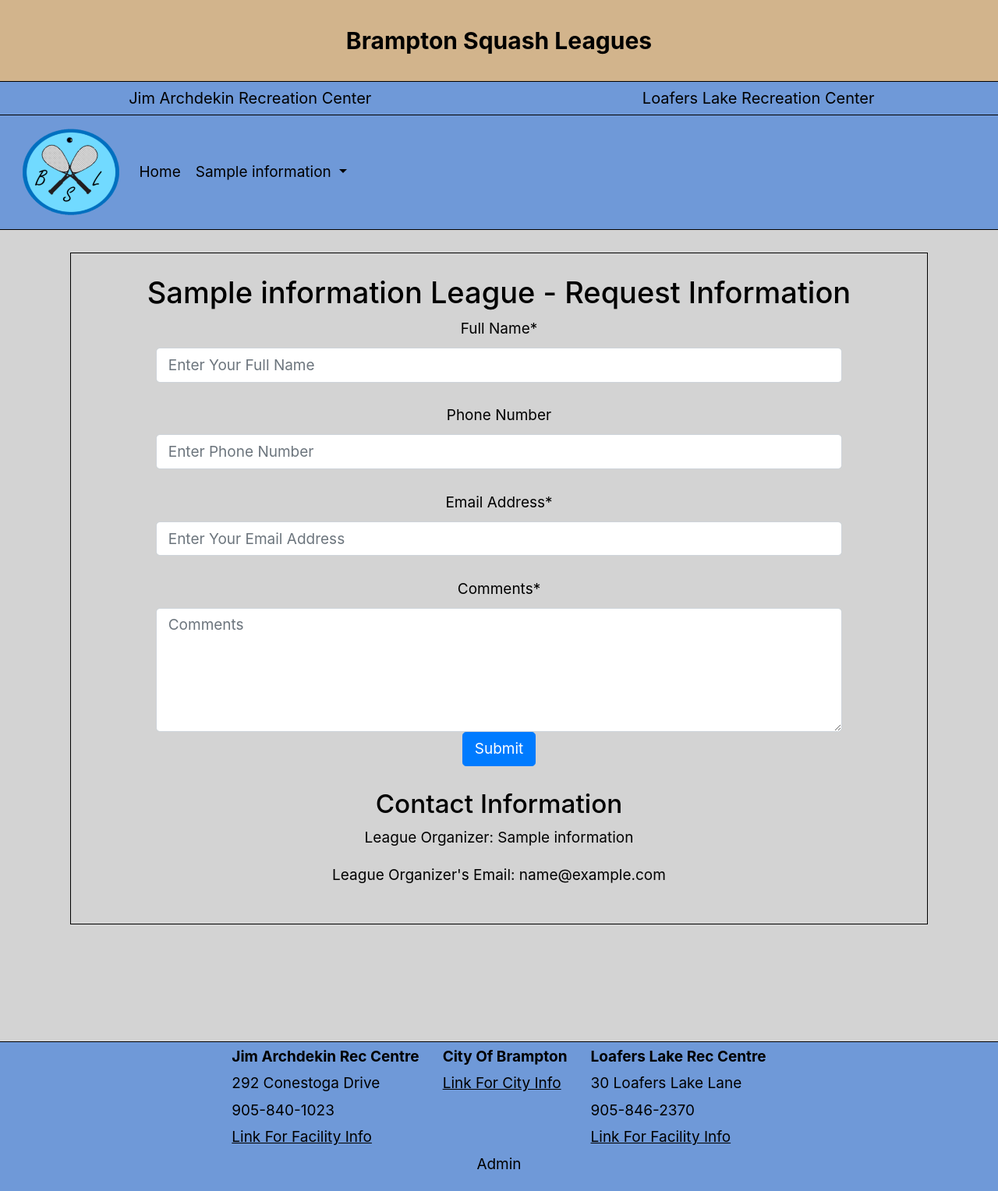
After one commit to Siarnt/brampton-squash, a Flask app: page /1-request_info in a window 1280 px wide. The commit adds this page. Shown: the whole page at 78% size. Run offline with Flask 2, Linux system fonts and the light colour scheme; tables that the repository leaves empty hold one stand-in row (values such as "Sample post"); lists and menus that the app fills with data are empty; some libraries are stand-ins or nearby versions.

Commit message:
adding request info

```diff
--- a/app.py
+++ b/app.py
@@ -258,7 +258,7 @@ def standings_schedule1():
     return render_template("1-standings_schedule.html",page_title=page_title,user=current_user,leagues=leagues)
 
 
-# >>>> CONTACT PAGES <<<<
+# >>>> SIGNUP PAGES <<<<
 
 @app.route('/1-sign_up')
 def sign_up1():
@@ -266,6 +266,14 @@ def sign_up1():
     leagues = League_Information.query.order_by(League_Information.league_number)
     return render_template("1-sign_up.html",page_title=page_title,user=current_user,leagues=leagues)
 
+
+# >>>> REQUEST INFORMATION PAGES <<<<
+
+@app.route('/1-request_info')
+def request_info1():
+    page_title = 'Brampton Squash'
+    leagues = League_Information.query.order_by(League_Information.league_number)
+    return render_template("1-request_info.html",page_title=page_title,user=current_user,leagues=leagues)
 
 
 # >>>> SENDING SCORES EMAILS <<<<
@@ -346,7 +354,7 @@ def send_scores4():
         return redirect('/4-scores')
 
 
-# >>>>  SENDING SIGN UP + GENERAL INQUIRIES <<<<
+# >>>>  SENDING SIGN UP <<<<
 @app.route('/1-send_info', methods=['GET','POST'])
 def send_info1():
     leagues = League_Information.query.filter_by(league_number=1)
@@ -365,6 +373,25 @@ def send_info1():
         return redirect('/1-sign_up')
 
 
+# >>>> SENDING INFORMATION REQUESTS <<<<
+@app.route('/1-send_info_request', methods=['GET','POST'])
+def sent_request_info1():
+    leagues = League_Information.query.filter_by(league_number=1)
+    if request.method == 'POST':
+        full_name = request.form.get('name')
+        phone_number = request.form.get('phone_number')
+        email = request.form.get('email')
+        comments = request.form.get('comments')
+
+        for league in leagues:
+            to = league.email
+            subject = (f'{league.league_name} - Information Request')
+            body = (f'Full Name: {full_name}\nPhone Number: {phone_number}\nEmail: {email}\nComments: {comments}')
+            email_alert(subject,body,to)
+            flash('Message sent successfully!', category='success')
+        return redirect('/1-request_info')
+
+
 # >>>> SETTING UP LOGIN MANAGER <<<<
 login_manager = LoginManager()
 login_manager.login_view = 'login'
--- /dev/null
+++ b/templates/1-request_info.html
@@ -0,0 +1,45 @@
+{% extends "base.html" %}
+{% block title %}{{ page_title }} {% endblock %}
+{% block content %}
+<div class="scores">
+    <br>
+    {% for league in leagues %}
+
+    {% if league.league_number == 1 %}
+    <h2>{{ league.league_name }} League - Request Information</h2>
+        <form action="/1-send_info_request" method="POST">
+        <div class="login-form">
+            <label for="name">Full Name*</label>
+            <input type="text" class="form-control" id="name" name="name" placeholder="Enter Your Full Name">
+            <br>
+        </div>
+
+        <div class="login-form">
+            <label for="name">Phone Number</label>
+            <input type="text" class="form-control" id="phone_number" name="phone_number" placeholder="Enter Phone Number">
+            <br>
+        </div>
+
+        <div class="login-form">
+            <label for="name">Email Address*</label>
+            <input type="email" class="form-control" id="email" name="email" placeholder="Enter Your Email Address">
+            <br>
+        </div>
+
+        <div class="login-form">
+            <label for="link">Comments*</label>
+            <textarea rows ="5" type="text" class="form-control" id="comments" name="comments" placeholder="Comments"></textarea>
+        </div>
+        <button type="submit" class="btn btn-primary">Submit</button>
+    </form>
+
+    <br>
+    <h3>Contact Information</h3>
+    <p>League Organizer: {{ league.contact_name }}</p>
+    <p>League Organizer's Email: {{ league.email }}</p>
+    {% endif %}
+    {% endfor %}
+    <br>
+</div>
+
+{% endblock %}
--- a/templates/base.html
+++ b/templates/base.html
@@ -50,7 +50,7 @@
                 <a class="dropdown-item" href="/{{ league.league_number }}-standings_schedule">Standings & Schedule</a>
                 <a class="dropdown-item" href="/{{ league.league_number }}-submit_scores">Submit a Score</a>
                 <a class="dropdown-item" href="/{{ league.league_number }}-sign_up">Sign Up for League</a>
-                <a class="dropdown-item" href="#">Request Information</a>
+                <a class="dropdown-item" href="/{{ league.league_number }}-request_info">Request Information</a>
               </div>
             </li>
             {% endfor %}
```
